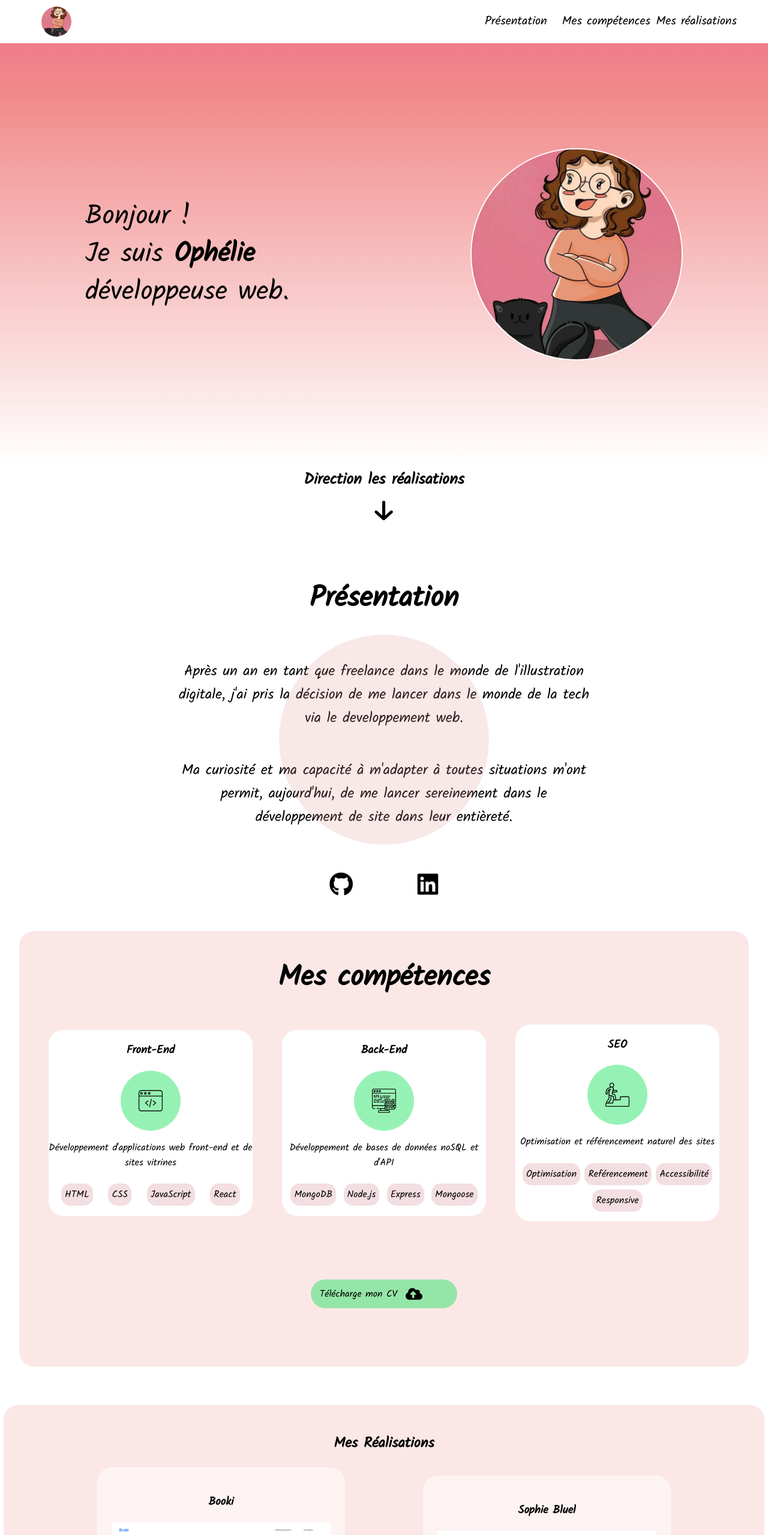
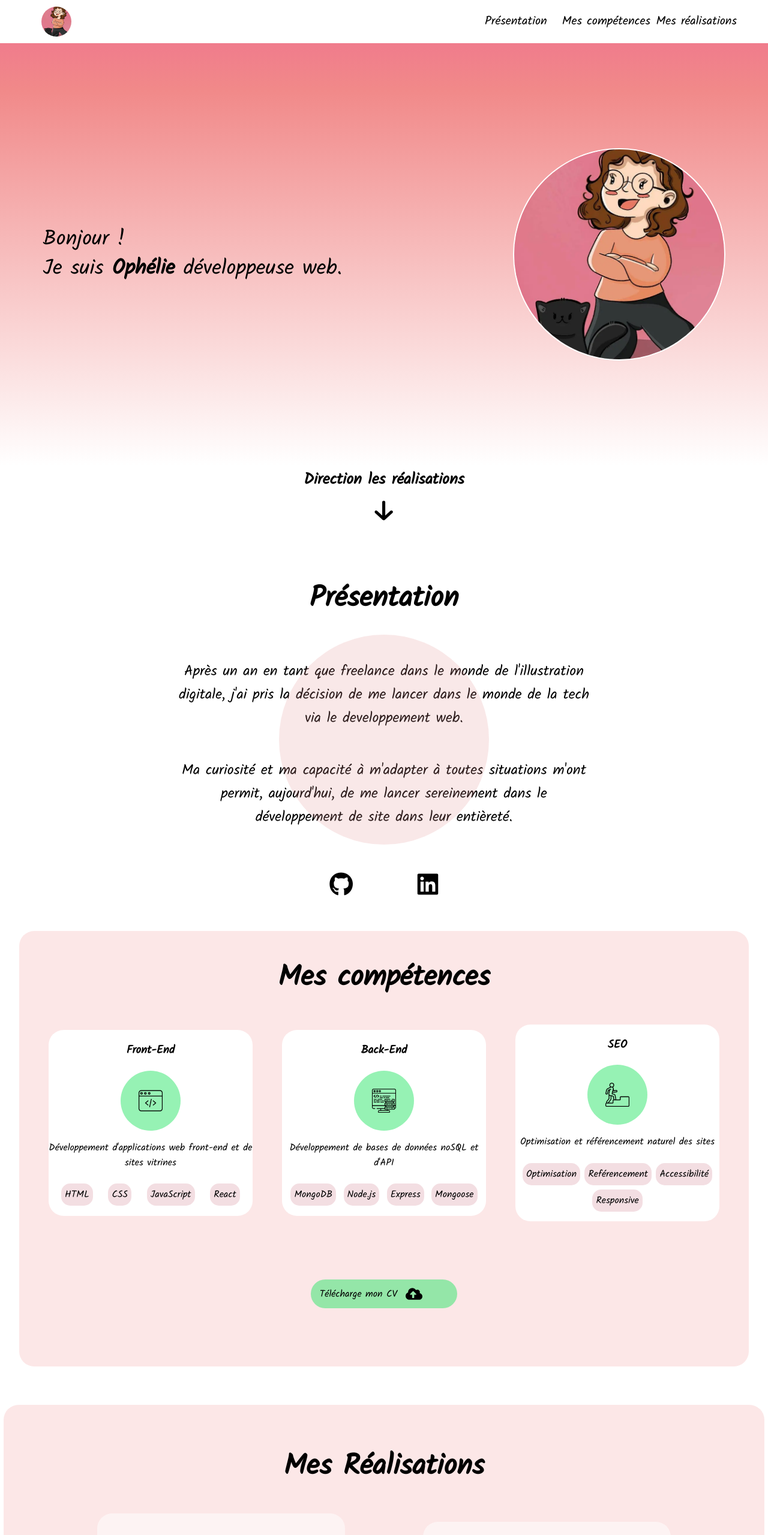
Before and after one commit to Equinoxya/PortefolioP8, a React (Create React App) app: page / in a window 1280 px wide. Shown: the top 2559 px of the page at 60% size. Built offline with nearby package versions, Linux system fonts and the light colour scheme.

Commit message:
modif taille couleur

```diff
--- a/src/components/About.jsx
+++ b/src/components/About.jsx
@@ -17,8 +17,8 @@ const About = () => {
                     <div className='decoration'></div>
                 </div>
                 <div className='container-rs'>
-                    <a className='logors' href="https://github.com/Equinoxya"><i className="fa-brands fa-github fa-beat fa-2xl"></i></a>
-                    <a className='logors' href="https://www.linkedin.com/in/ophélie-bellissens-1298b3275/"><i className="fa-brands fa-linkedin fa-beat fa-2xl"></i></a>
+                    <a className='logors' href="https://github.com/Equinoxya"><i className="fa-brands fa-github fa-beat fa-2xl" aria-valuetext='Github'></i></a>
+                    <a className='logors' href="https://www.linkedin.com/in/ophélie-bellissens-1298b3275/"><i className="fa-brands fa-linkedin fa-beat fa-2xl" aria-valuetext='Linkedin'></i></a>
                 </div>
             </section>
     );
--- a/src/components/Copy-Button.jsx
+++ b/src/components/Copy-Button.jsx
@@ -28,10 +28,12 @@ function CopyButton({ value, className, leftIcon, ...rest }) {
           {leftIcon}
           <p>{copied ? t('Email copié') : value}</p>
         </div>
-      )} {/* <-- Ajout de la fermeture de parenthèse ici */}
+      )}
 
       {!copied && <FaEnvelopeSquare size={28} />}
       {copied && <FaClipboardCheck size={28} />}
+
+      {copied && <span>{t('Email copié')}</span>}
     </a>
   );
 }
--- a/src/components/styles/Footer.css
+++ b/src/components/styles/Footer.css
@@ -22,6 +22,10 @@ footer{
     border-radius: 25px;
     width: 15%;
     font-size: 20px;
+    cursor: pointer;
+}
+.valign p{
+    color: white;
 }
 footer h3{
     font-size: 26px;
--- a/src/components/styles/competences.css
+++ b/src/components/styles/competences.css
@@ -44,10 +44,12 @@
     width: 65%;
     border: none;
     background-color: rgb(46, 230, 107, 0) ;
+    text-decoration: none;
     border-radius: 25px;
     font-family: 'Kalam', cursive;
     font-size: 16px;
     padding: 5%;
+    cursor: pointer;
 }
 @media screen and (max-width:768px){
     .block-comp{
--- a/src/components/styles/header.css
+++ b/src/components/styles/header.css
@@ -102,12 +102,34 @@ nav{
     align-items: center;
 }
 .text-banner{
-    font-size: 2.8125rem;
+    font-size: 35px;
     line-height: 1.4;
     color: rgb(0, 0, 0);
-    width: 28%;
+    width: 50%;
     margin: 0;
     font-family: 'Kalam', cursive;
+    animation-name: focus-in-contract;
+    animation-duration: 1s;
+    animation-timing-function: linear;
+    animation-delay: 0s;
+    animation-iteration-count: 1;
+    animation-direction: normal;
+    animation-fill-mode: none;
+
+    /* shorthand
+    animation: focus-in-contract 1s linear 0s 1 normal none;*/
+}
+@keyframes focus-in-contract {
+
+    0% {
+        letter-spacing:1em;
+        filter:blur(12px);
+        opacity:0;
+    }
+    100% {
+        filter:blur(0);
+        opacity:1;
+    }
 }
 
 .container-header img{
--- a/src/components/styles/realisations.css
+++ b/src/components/styles/realisations.css
@@ -21,6 +21,9 @@
     width: 100%;
     margin: auto;
 }
+.block-real h1{
+    font-size: 48px;
+}
 @media screen and (max-width:768px){
     .realisation{
         flex-direction: column;
```
